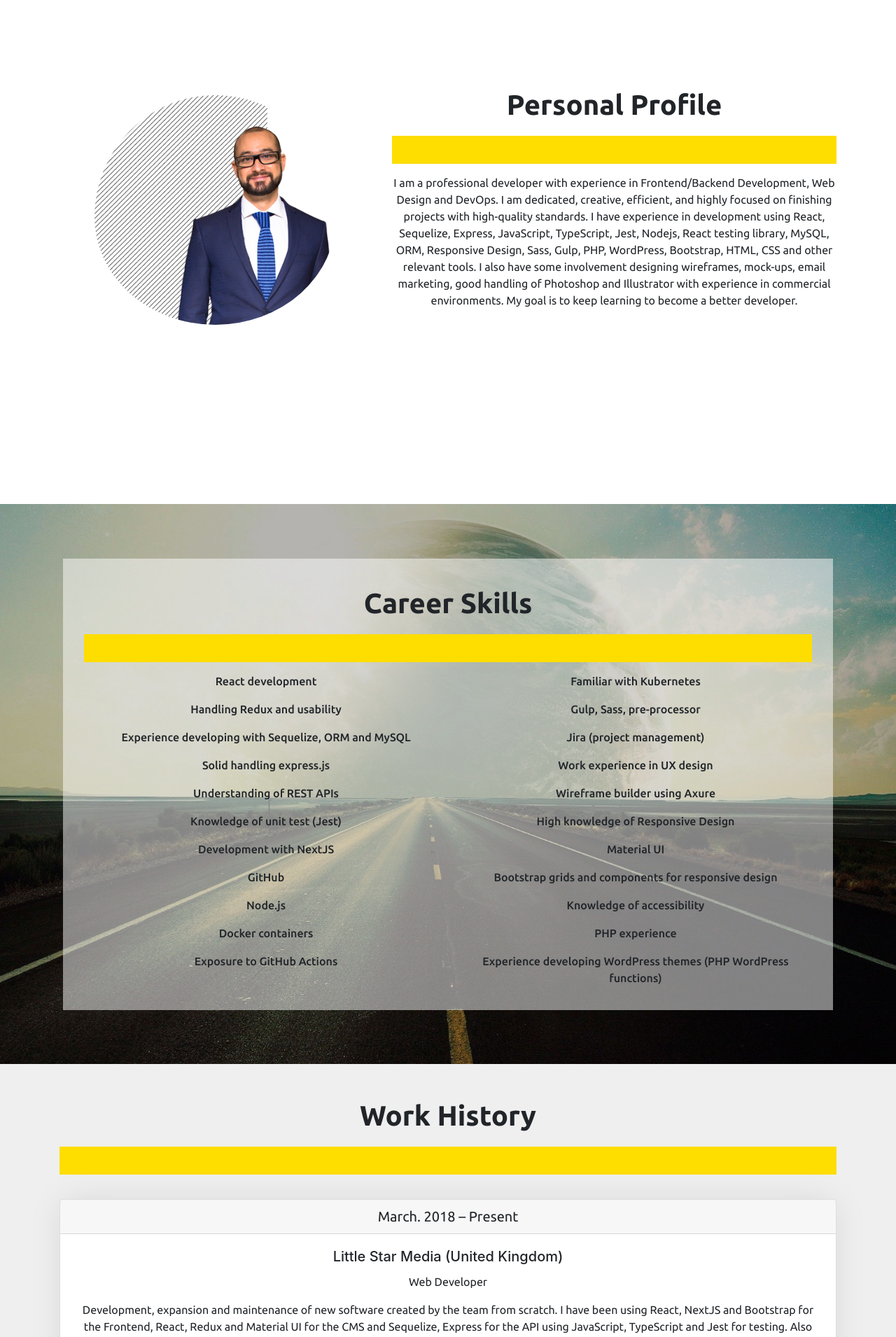
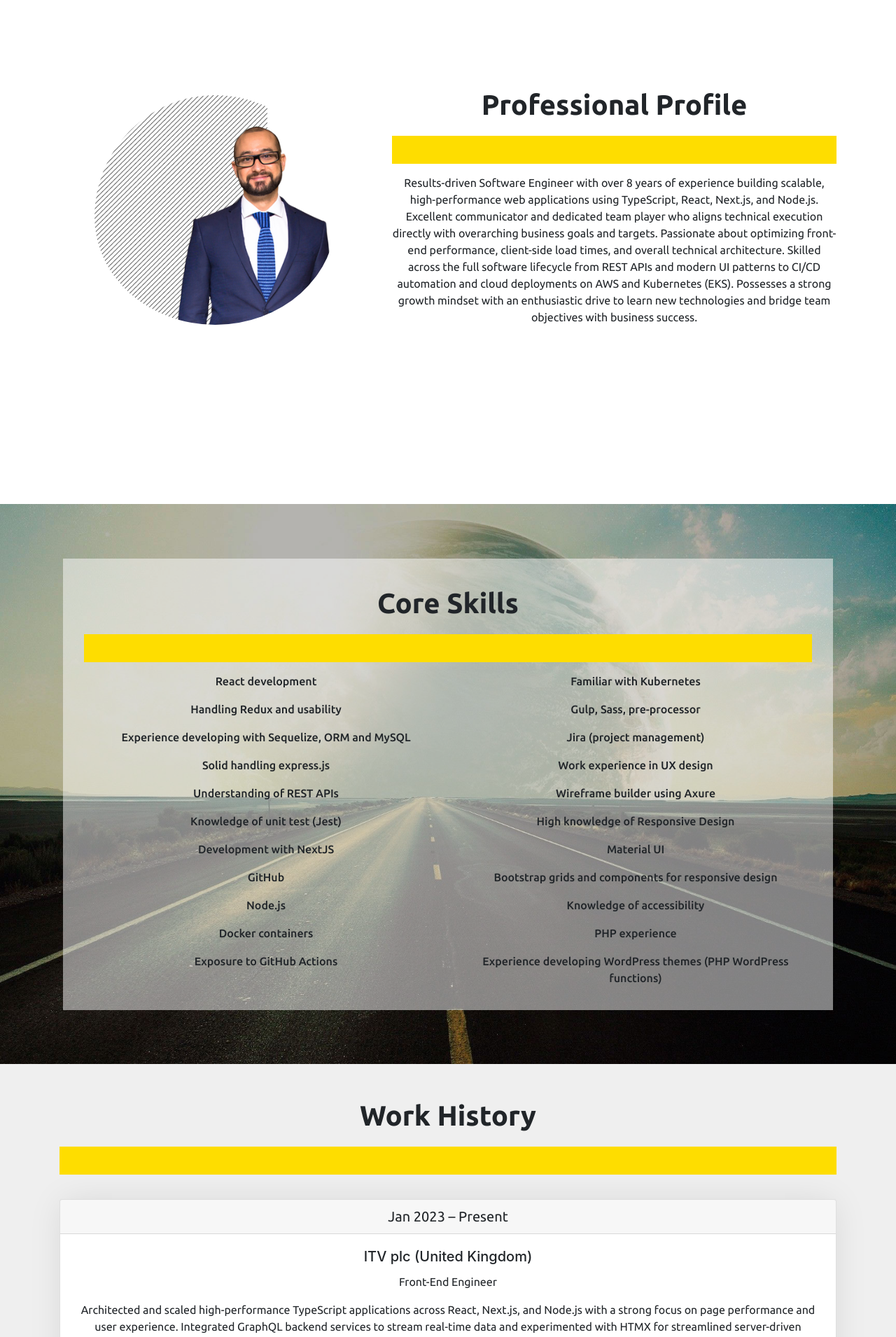
Before and after one commit to sergiohernandezlsm/sergiouk10, a React (Create React App) app: page / in a window 1280 px wide. Shown: the part 880-2790 px from the top of the page at 70% size. Built offline with nearby package versions, Linux system fonts and the light colour scheme.

Commit message:
feat: update profile adding ITV

```diff
--- a/src/components/Experience/index.js
+++ b/src/components/Experience/index.js
@@ -1,35 +1,37 @@
-import React, { useEffect, useState } from 'react';
-import Container from 'react-bootstrap/Container';
-import css from './Experience.module.scss';
-import experiences from '../../services/experience.json'
+import React, { useEffect, useState } from "react";
+import Container from "react-bootstrap/Container";
+import css from "./Experience.module.scss";
+import experiences from "../../services/experience.json";
 
 const Skill = () => {
   const [count, setCount] = useState(0);
   useEffect(() => {
     const test = () => {
       window.onscroll = () => {
-        setCount(window.pageYOffset)
-      }
+        setCount(window.pageYOffset);
+      };
       console.log(count);
-    }
+    };
     window.addEventListener("scroll", test());
-  },[count]);
+  }, [count]);
 
   return (
     <div className={css.root} id="skills">
       <Container>
         <div className={css.experienceWrapper}>
-          <h4 className={css.title}>Career Skills</h4>
+          <h4 className={css.title}>Core Skills</h4>
           <div className={css.colorLine}></div>
           <ul className={css.listStyle}>
-            {experiences.content.map((item, index) => {
-              return <li key={index} primary={item} className={css.demo}><p>{item}</p></li>
-            })}
+            {experiences.content.map((item, index) => (
+              <li key={index} primary={item} className={css.demo}>
+                <p>{item}</p>
+              </li>
+            ))}
           </ul>
         </div>
       </Container>
     </div>
   );
-}
+};
 
 export default Skill;
--- a/src/components/Header/index.js
+++ b/src/components/Header/index.js
@@ -8,7 +8,7 @@ export default function Header() {
       <Navigator />
       <div className={css.topImageWrapper}>
         <h1 className={css.headerText}>
-          {`Sergio Hernández`}
+          {`Sergio Hernández Araujo`}
           <span>{`Software Engineer`}</span>
         </h1>
       </div>
--- a/src/components/Profile/index.js
+++ b/src/components/Profile/index.js
@@ -1,20 +1,25 @@
-import React from 'react';
-import Container from 'react-bootstrap/Container';
-import Row from 'react-bootstrap/Row';
-import Col from 'react-bootstrap/Col';
-import Profile from '../../services/profile.json';
-import profilePicture from '../../assets/images/sergio-2.png';
-import css from './Profile.module.scss';
-
+import React from "react";
+import Container from "react-bootstrap/Container";
+import Row from "react-bootstrap/Row";
+import Col from "react-bootstrap/Col";
+import Profile from "../../services/profile.json";
+import profilePicture from "../../assets/images/sergio-2.png";
+import css from "./Profile.module.scss";
 
 const profile = () => {
   return (
     <div className={css.root} id="profile">
       <Container>
         <Row>
-          <Col md={5} className='d-none d-md-block'><img className={css.profilePic} src={profilePicture} alt="Sergio Hernandez" /></Col>
+          <Col md={5} className="d-none d-md-block">
+            <img
+              className={css.profilePic}
+              src={profilePicture}
+              alt="Sergio Hernandez"
+            />
+          </Col>
           <Col xs={12} md={7}>
-            <h4 className={css.title}>Personal Profile</h4>
+            <h4 className={css.title}>Professional Profile</h4>
             <div className={css.colorLine}></div>
             <p>{Profile.description}</p>
             {/* <div className={css.downloadFile}><a href="../../services/downloads/sergio-cv.pdf" target="_blank" title="Download sergios CV" download>Download CV</a></div> */}
--- a/src/services/profile.json
+++ b/src/services/profile.json
@@ -1,7 +1,7 @@
 {
   "name": "sergio",
-  "title": "Personal Profile",
-  "description": "I am a professional developer with experience in Frontend/Backend Development, Web Design and DevOps. I am dedicated, creative, efficient, and highly focused on finishing projects with high-quality standards. I have experience in development using React, Sequelize, Express, JavaScript, TypeScript, Jest, Nodejs, React testing library, MySQL, ORM, Responsive Design, Sass, Gulp, PHP, WordPress, Bootstrap, HTML, CSS and other relevant tools. I also have some involvement designing wireframes, mock-ups, email marketing, good handling of Photoshop and Illustrator with experience in commercial environments. My goal is to keep learning to become a better developer.",
+  "title": "Professional Profile",
+  "description": "Results-driven Software Engineer with over 8 years of experience building scalable, high-performance web applications using TypeScript, React, Next.js, and Node.js. Excellent communicator and dedicated team player who aligns technical execution directly with overarching business goals and targets. Passionate about optimizing front-end performance, client-side load times, and overall technical architecture. Skilled across the full software lifecycle from REST APIs and modern UI patterns to CI/CD automation and cloud deployments on AWS and Kubernetes (EKS). Possesses a strong growth mindset with an enthusiastic drive to learn new technologies and bridge team objectives with business success. ",
   "technologiesTitle": "CURRENT TECHNOLOGIES IN USE.",
   "technologies": "Sequelize, MySQL, ORM, express.js, Next.js, React, JavaScript, TypeScript, jest, react testing library, PHP, Wordpress, Github, Node.js, NPM, Gulp, Sass, CSS, HTML, Jira (project management)."
 }
--- a/src/services/workHistory.json
+++ b/src/services/workHistory.json
@@ -1,19 +1,25 @@
 [
   {
+    "company": "ITV plc (United Kingdom)",
+    "year": "Jan 2023 – Present",
+    "role": "Front-End Engineer",
+    "description": "Architected and scaled high-performance TypeScript applications across React, Next.js, and Node.js with a strong focus on page performance and user experience. Integrated GraphQL backend services to stream real-time data and experimented with HTMX for streamlined server-driven dynamic rendering. Maintained high reliability by building comprehensive unit and E2E testing suites using Playwright, Vitest, Jest, and Cypress. Streamlined delivery through automated GitHub Actions CI/CD workflows, while establishing performance-focused frontend standards and conducting peer code reviews in an agile environment."
+  },
+  {
     "company": "Little Star Media (United Kingdom)",
-    "year": "March. 2018 – Present",
+    "year": "Feb 2018 – Dec 2022",
     "role": "Web Developer",
     "description": "Development, expansion and maintenance of new software created by the team from scratch. I have been using React, NextJS and Bootstrap for the Frontend, React, Redux and Material UI for the CMS and Sequelize, Express for the API using JavaScript, TypeScript and Jest for testing. Also under my responsibilities, I have to look after the maintenance of legacy code in PHP developed in WordPress and additional some exposure to building Docker images, Kubernetes Cluster and deployment to AWS using GitHub Actions."
   },
   {
     "company": "Altavoz S.A. - (Chile)",
-    "year": "Oct.2015 - Jun 2017",
-    "role": "Front-End Developer",
+    "year": "Oct 2015 - Jun 2017",
+    "role": "Front-End Engineer",
     "description": "Architectural designer of websites and front-end developer of the website projects circle; from building wireframes, mock-ups, code architecture HTML, CSS, JQuery and JavaScript, validation of code and insert the CMS. Another activity was the support to the department of email marketing, validating code HTML and including content."
   },
   {
     "company": "Imagen Táctica C.A. (Venezuela)",
-    "year": "March. 2012 – March de 2015",
+    "year": "Mar 2012 – Mar de 2015",
     "role": "Account Manager",
     "description": "Coordination and execution of advertising projects; from corporate image, outdoor advertising, budget for operations of projects, flyers, business cards, posters, corporate material, and managed effectively the clients through a clear and consistent communication by email, phone and face to face."
   }
```
Also changed, not shown: package.json (+4 -4 lines), 1 other file (tests, documents, lock files or other folders).
